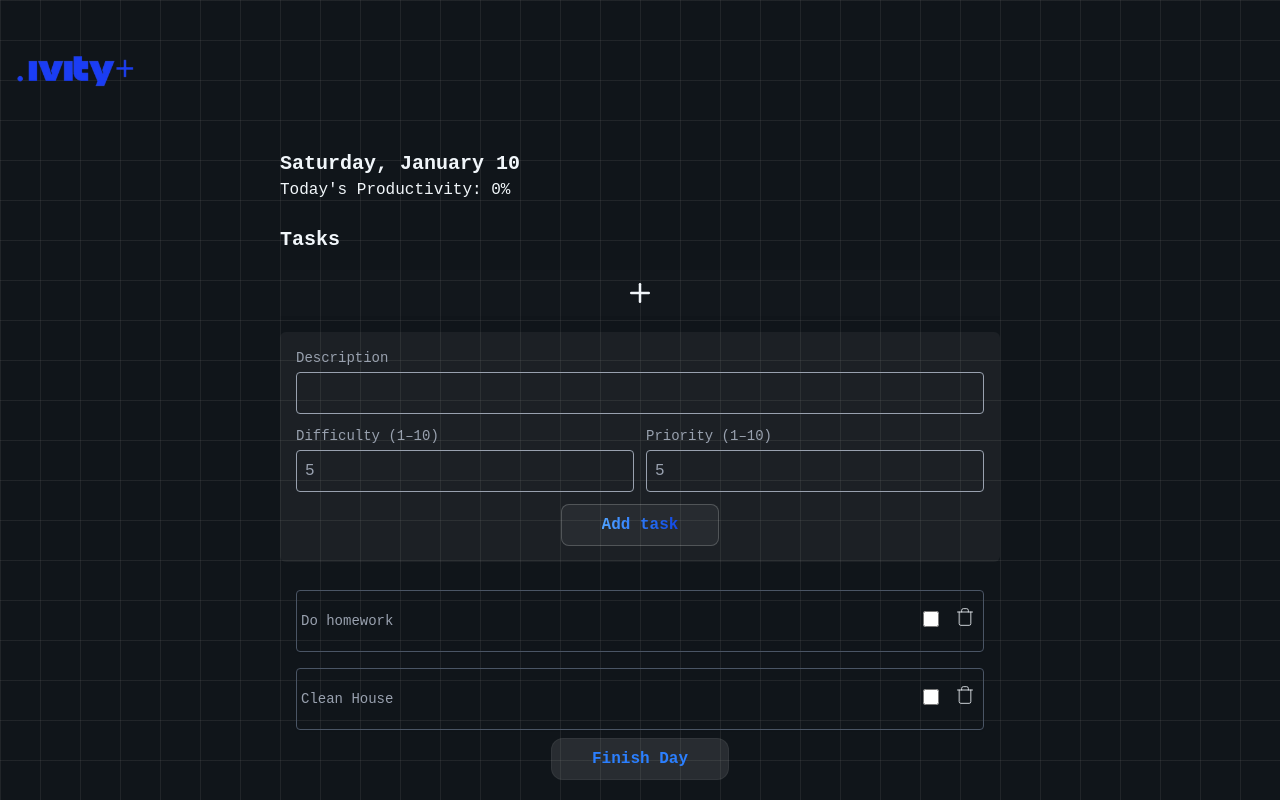
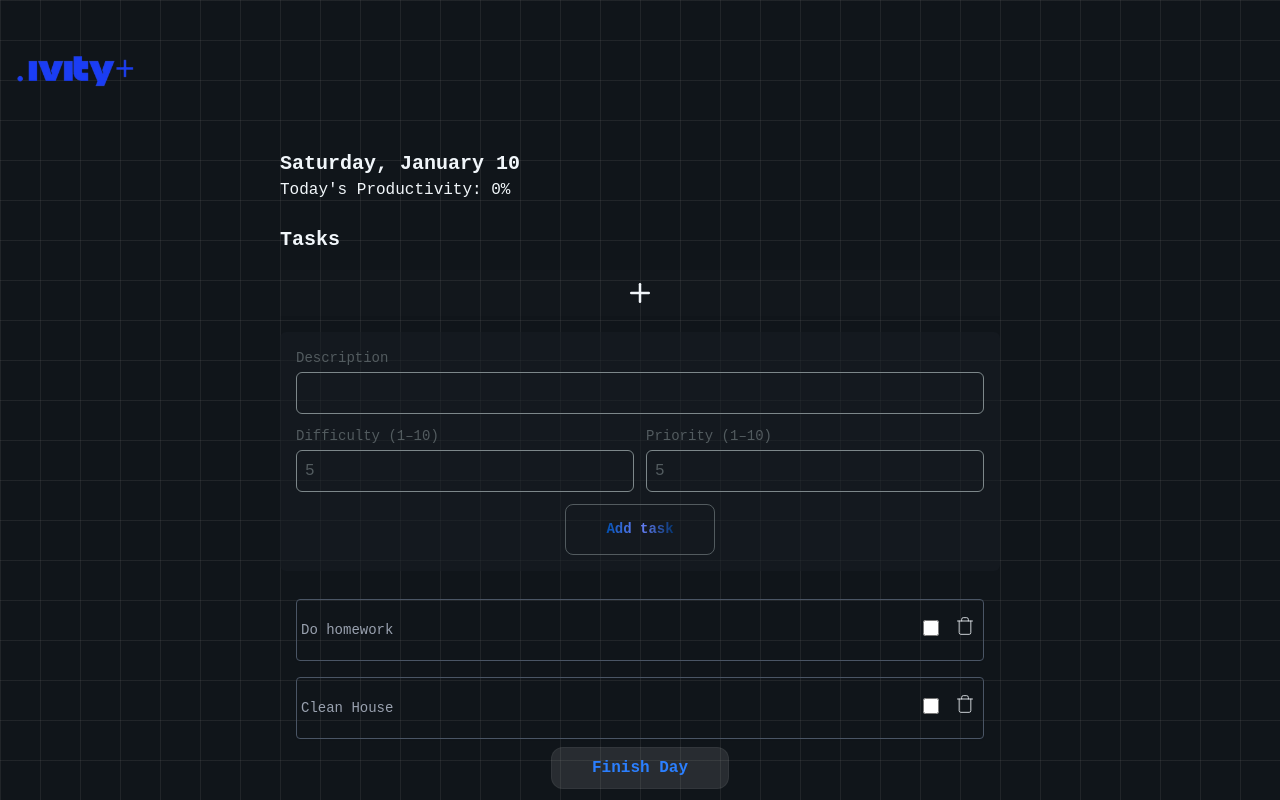
Before and after one commit to tltnsk/productivity-plus, a Next.js app: page / in a window 1280 px wide. Both pictures are taken after a click on the button 640 px from the left and 293 px from the top of the page. Shown: the top 800 px of the page. Built offline with nearby package versions, Linux system fonts and the light colour scheme; some icons are missing.

Commit message:
Fix add form color theme changes

```diff
--- a/src/components/AddTaskForm.tsx
+++ b/src/components/AddTaskForm.tsx
@@ -1,4 +1,20 @@
 import { useState } from "react";
+import Button from "@mui/material/Button";
+import { useTheme, alpha } from "@mui/material/styles";
+
+declare module "@mui/material/styles" {
+  interface Palette {
+    form: {
+      main: string;
+    };
+  }
+
+  interface PaletteOptions {
+    form?: {
+      main: string;
+    };
+  }
+}
 
 type AddTaskFormProps = {
   onAddTask(description: string, difficulty: number, priority: number): void;
@@ -21,61 +37,112 @@ export default function AddTaskForm({ onAddTask }: AddTaskFormProps) {
     setPriority(5);
   };
 
+  const theme = useTheme();
+
   return (
     <form
       onSubmit={handleSubmit}
-      className="mt-4 p-4 bg-white/5 rounded-md space-y-3"
+      className="mt-4 p-4  rounded-md space-y-3"
+      style={{ backgroundColor: alpha(theme.palette.background.paper, 0.5) }}
     >
       <div>
-        <label className="block text-gray-400 text-sm font-medium">
+        <label
+          className="block text-sm font-medium"
+          style={{ color: alpha(theme.palette.form.main, 0.6) }}
+        >
           Description
         </label>
         <input
           type="text"
-          className="w-full mt-1 p-2 text-gray-400 border rounded"
           value={description}
           onChange={(e) => setDescription(e.target.value)}
+          style={{
+            color: alpha(theme.palette.form.main, 0.6),
+            backgroundColor: "transparent",
+            border: `1px solid ${theme.palette.form.main}`,
+            borderRadius: 6,
+            padding: "8px",
+            width: "100%",
+            marginTop: "4px",
+          }}
         />
       </div>
 
       <div className="flex space-x-3">
         <div className="flex-1">
-          <label className="block text-gray-400 text-sm font-medium">
+          <label
+            className="block text-sm font-medium "
+            style={{ color: alpha(theme.palette.form.main, 0.6) }}
+          >
             Difficulty (1–10)
           </label>
           <input
             type="number"
             min={1}
             max={10}
-            className="w-full mt-1 p-2 text-gray-400 border rounded"
             value={difficulty}
             onChange={(e) => setDifficulty(Number(e.target.value))}
+            style={{
+              color: alpha(theme.palette.form.main, 0.6),
+              backgroundColor: "transparent",
+              border: `1px solid ${theme.palette.form.main}`,
+              borderRadius: 6,
+              padding: "8px",
+              width: "100%",
+              marginTop: "4px",
+            }}
           />
         </div>
 
         <div className="flex-1">
-          <label className="block text-gray-400 text-sm font-medium">
+          <label
+            className="block text-sm font-medium"
+            style={{ color: alpha(theme.palette.form.main, 0.6) }}
+          >
             Priority (1–10)
           </label>
           <input
             type="number"
             min={1}
             max={10}
-            className="w-full mt-1 p-2 border text-gray-400 rounded"
             value={priority}
             onChange={(e) => setPriority(Number(e.target.value))}
+            style={{
+              color: alpha(theme.palette.form.main, 0.6),
+              backgroundColor: "transparent",
+              border: `1px solid ${theme.palette.form.main}`,
+              borderRadius: 6,
+              padding: "8px",
+              width: "100%",
+              marginTop: "4px",
+            }}
           />
         </div>
       </div>
       <div className="flex justify-center">
-        <button
+        <Button
           type="submit"
-          className="py-2 px-10 border border-white/20 rounded-lg font-bold text-white/80 bg-white/5 hover:bg-white/10 transition-all"
+          sx={{
+            py: 1.5,
+            px: 5,
+            borderRadius: 2,
+            fontWeight: "bold",
+            border: `1px solid ${alpha(theme.palette.form.main, 0.6)}`,
+            color: alpha(theme.palette.common.white, 0.8),
+            textTransform: "none",
+            transition: "all 0.2s",
+            "&:hover": {
+              backgroundColor: alpha(theme.palette.common.white, 0.1),
+            },
+            "& span": {
+              background: `linear-gradient(to right, ${theme.palette.primary.light}, ${theme.palette.primary.main}, ${theme.palette.primary.dark})`,
+              WebkitBackgroundClip: "text",
+              WebkitTextFillColor: "transparent",
+            },
+          }}
         >
-          <span className="bg-linear-to-r from-blue-400 via to-blue-500 to-blue-700 bg-clip-text text-transparent">
-            Add task
-          </span>
-        </button>
+          <span>Add task</span>
+        </Button>
       </div>
     </form>
   );
--- a/src/theme/index.ts
+++ b/src/theme/index.ts
@@ -26,12 +26,13 @@ export const createAppTheme = (mode: PaletteMode) =>
               default: '#10151a',
               paper: '#181e24',
             },
-            primary: { main: '#6a82fb' },
+            primary: { main: '#6a82fb', light: "#004fb0",  dark: "#04346e"},
             secondary: { main: '#ff63e9' },
             text: {
-              primary: '#f1f6fa',
-              secondary: '#b5e0eb',
-            }
+              primary: '#f1f6fa', // light light blue
+              secondary: '#b5e0eb', // light cyan
+            },
+            form: {main: '#7d878a'}
           }
         : {
             background: {
@@ -41,9 +42,10 @@ export const createAppTheme = (mode: PaletteMode) =>
             primary: { main: '#f55b87' },
             secondary: { main: '#f2e0c4' },
             text: {
-              primary: '#664848',
-              secondary: '#784859',
+              primary: '#664848', // brown
+              secondary: '#784859', // cherry
             },
+            form: {main: '#664848'}
           }),
     },
     typography: {
```
